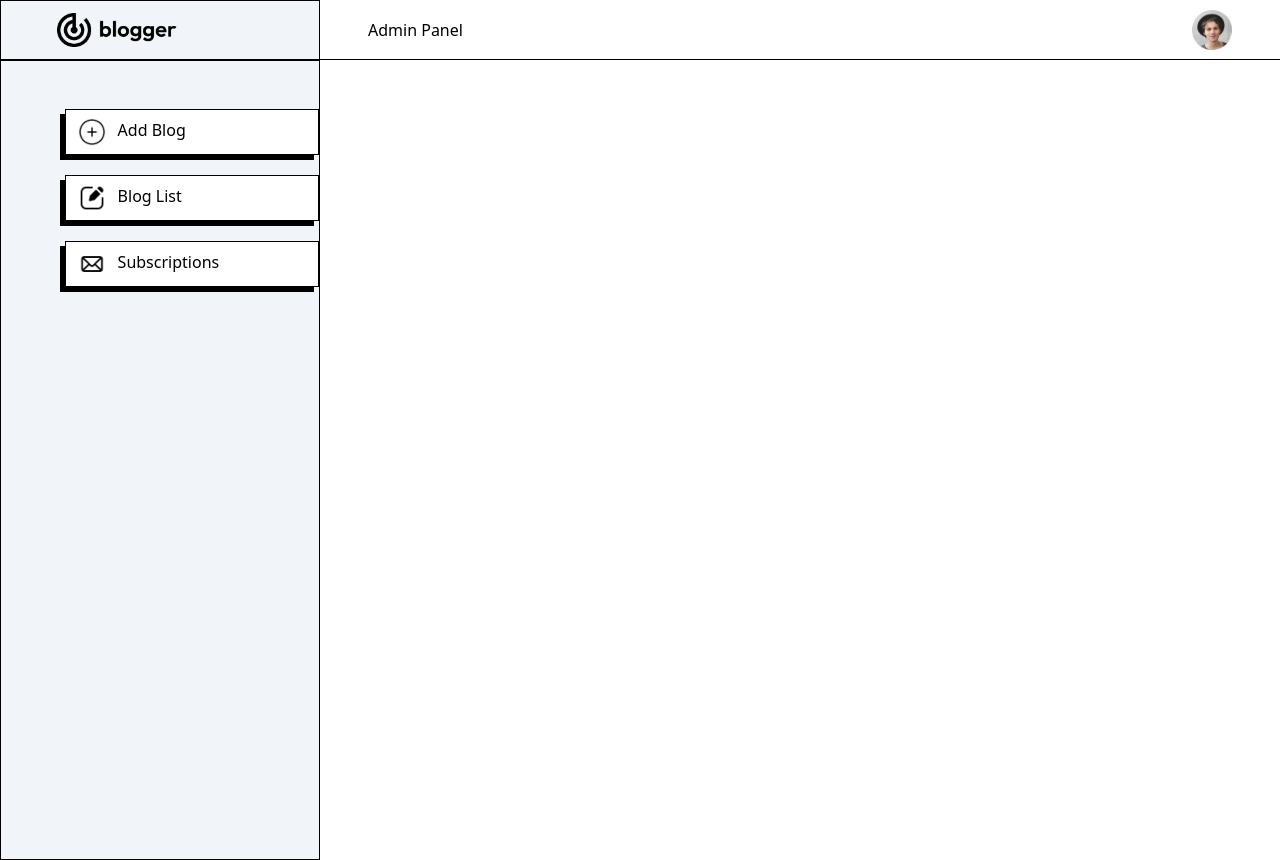
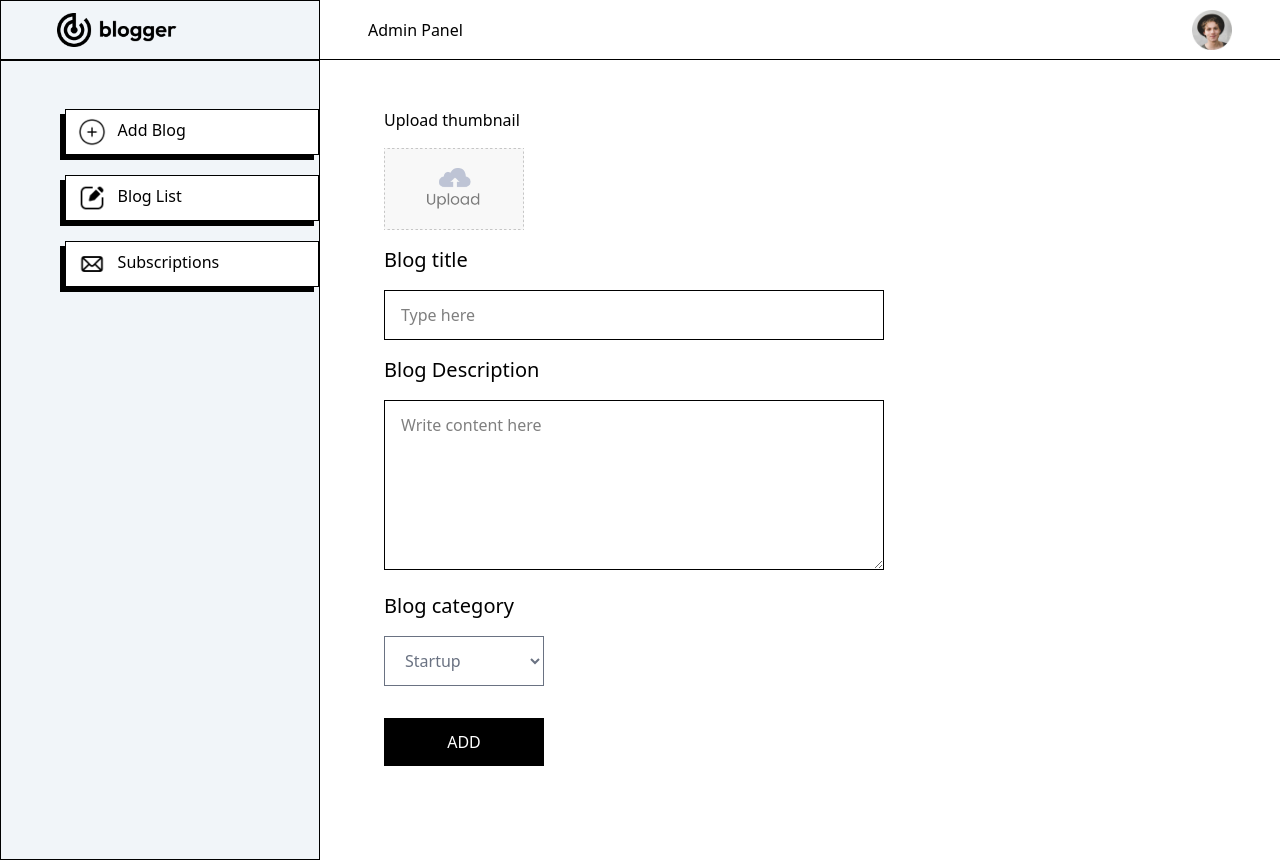
Before and after one commit to partth-code/Blog-Daily, a Next.js app: page /admin/addProduct in a window 1280 px wide. Built offline with nearby package versions, Linux system fonts and the light colour scheme.

Commit message:
add new blog in database

```diff
--- a/app/admin/addProduct/page.tsx
+++ b/app/admin/addProduct/page.tsx
@@ -1,11 +1,85 @@
 'use client'
-import React from 'react'
+import {assets} from '@/Assets/assets'
+import Image from 'next/image'
+import React, {useState} from 'react'
+
 
 const page = () => {
+
+    const [image, setImage] = useState(false);
+    const [data, setData] = useState({
+        title:"",
+        description:"",
+        category:"Startup",
+        author:"Alex Bennett",
+        authorImg:"/author_img.png"
+
+    });
+
+    const onChangeHandler = (event) =>{
+      const name = event.target.name;
+      const value = event.target.value;
+      setData(data=>({...data, [name]:value}));
+      console.log(data);
+    }
+    const onSubmitHandler = async (e) =>{
+      e.preventDefault();
+      const formData = new FormData();
+      formData.append('title',data.title);
+      formData.append('description',data.description);
+      formData.append('category',data.category);
+      formData.append('author',data.author);
+      formData.append('authorImg',data.authorImg);
+      formData.append('image',image);
+      const response = await axios.post('/api/blog',formData);
+      if(response.data.success){
+        toast.success(response.data.msg);
+        setImage(false);
+        setData({
+          title:"",
+          description:"",
+          category:"Startup",
+          author:"Alex Bennett",
+          authorImg:"/author_img.png"
+
+        });
+      }
+      else{
+        toast.error("Error");
+      }
+
+
+
+
+
+
+
+    }
+
   return (
-    <div>
-     {/* Start Here */}
-    </div>
+
+      <>
+      <form onSubmit={onSubmitHandler} className='pt-5 px-5 sm:pt-12 sm:pl-16'>
+        <p className ='text-x1'>Upload  thumbnail</p>
+        <label htmlFor="image">
+          <Image className ='mt-4' src ={!image?assets.upload_area:URL.createObjectURL(image)} width={140} height={70}/>
+        </label>
+        <input onChange={(e)=>setImage(e.target.files[0])} type="file" id='image' hidden required/>
+        <p className='text-xl mt-4'>Blog title</p>
+        <input name='title' onChange={onChangeHandler} value={data.title} className='w-full sm:w-[500px] mt-4 px-4 py-3 border' type='text' placeholder='Type here' required />
+        <p className='text-xl mt-4'>Blog Description</p>
+        <textarea name='description' onChange={onChangeHandler} value={data.description} className='w-full sm:w-[500px] mt-4 px-4 py-3 border' type='text' placeholder='Write content here' rows={6} required />
+        <p className='text-xl mt-4'>Blog category</p>
+        <select name="category" onChange={onChangeHandler} value={data.category} className='w-40 mt-4 px-4 py-3 border text-gray-500'>
+          <option value="Startup">Startup</option>
+          <option value="Technology">Technology</option>
+          <option value="Lifestyle">Lifestyle</option>
+        </select>
+        <br />
+        <button type='submit' className='mt-8 w-40 h-12 bg-black text-white'>ADD</button>
+
+      </form>
+    </>
   )
 }
 
--- a/app/admin/layout.tsx
+++ b/app/admin/layout.tsx
@@ -1,11 +1,15 @@
 import { assets } from "@/Assets/assets";
 import Sidebar from "@/Components/AdminComponents/Sidebar";
 import Image from "next/image";
+import { ToastContainer, toast } from "react-toastify";
+import 'react-toastify/dist/ReactToastify.css'
 
 export default function Layout({children}: {children: React.ReactNode}){
     return(
         <>
         <div className="flex">
+            <ToastContainer theme="dark"/>
+
             <Sidebar/>
             <div className="flex flex-col w-full">
                 <div className="flex flex-col w-full">
--- a/app/api/blog/route.ts
+++ b/app/api/blog/route.ts
@@ -7,12 +7,17 @@ const LoadDB = async () =>{
     await ConnectDB();
 }
 
+//api Endpoint to get all blogs
 export async function GET(){
-     return NextResponse.json({msg:"API Working"})
+    const blogs = await BlogModel.find({});
+    return NextResponse.json({blogs})
+
 }
 
+//api Endpoint for uploading blogs
+export async function POST(request:Request) {
 
-export async function POST(request:Request) {
+
 
     const formData = await request.formData();
     const timeStamp = Date.now()
```
Also changed, not shown: public/author_img.png (added).
